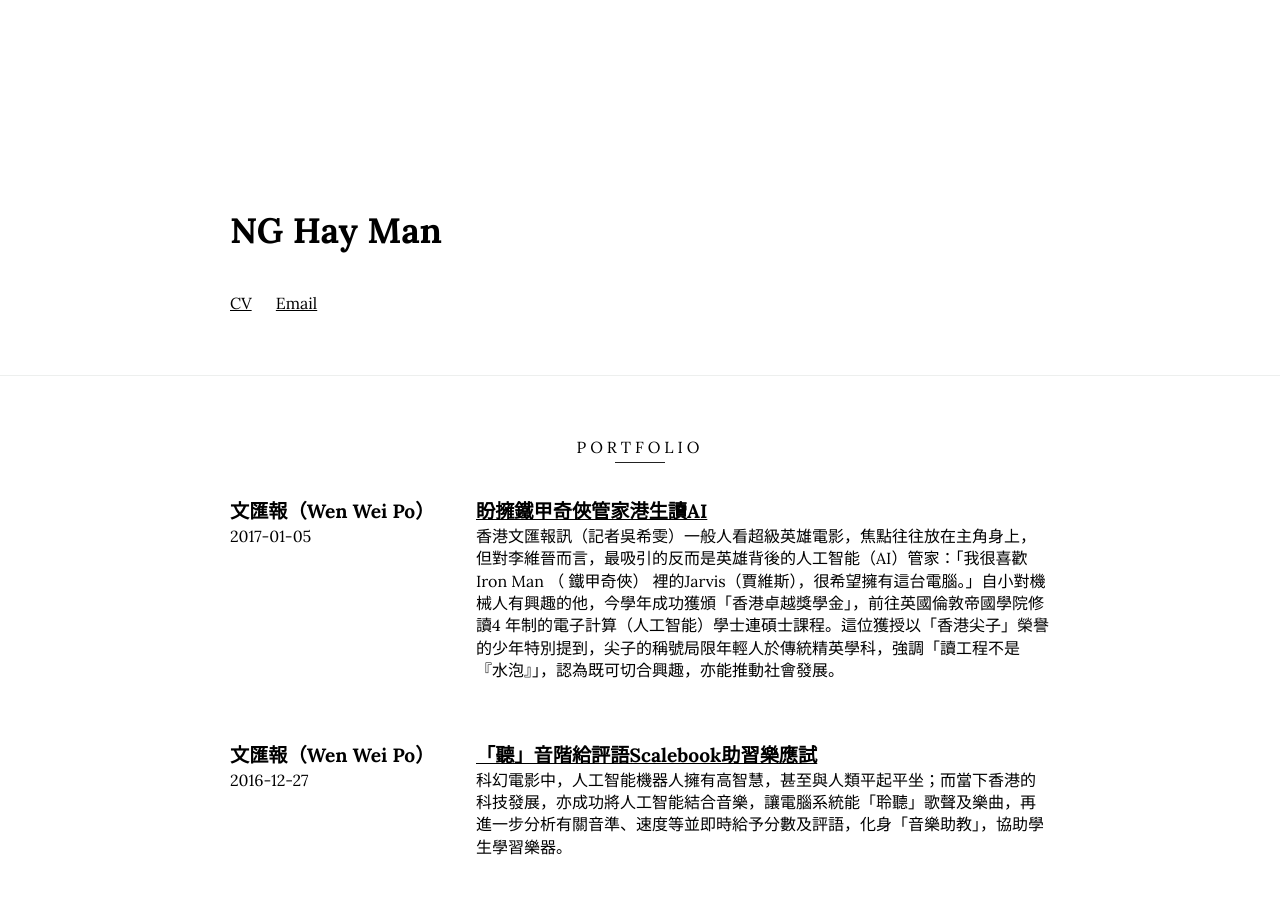
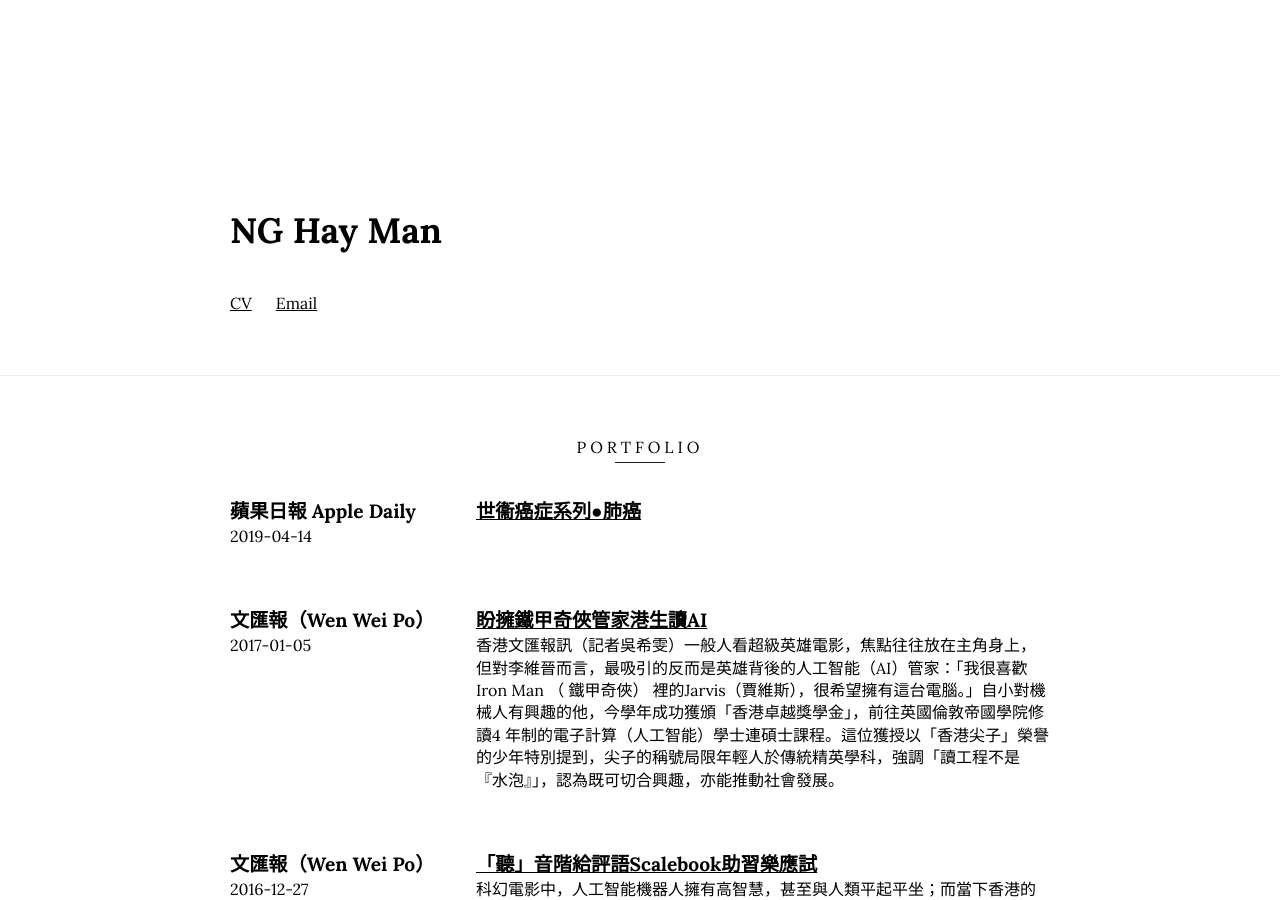
Before and after one commit to nghayman/nghayman.github.io, a Jekyll site: the page built from index.html, in a window 1280 px wide and 900 px high. Built offline with Jekyll 4.4.1, drawn with Linux system fonts in a browser that asks for light colours.

Commit message:
Update portfolio.yml

```diff
--- a/_data/portfolio.yml
+++ b/_data/portfolio.yml
@@ -1,3 +1,9 @@
+-   title: 世衞癌症系列●肺癌
+    link: /assets/Apple-14042019.pdf
+    where: 蘋果日報 Apple Daily
+    period: 2019-04-14
+    description:
+
 -   title: 盼擁鐵甲奇俠管家港生讀AI
     link: /assets/a20-0105.pdf
     where: 文匯報（Wen Wei Po）
```
